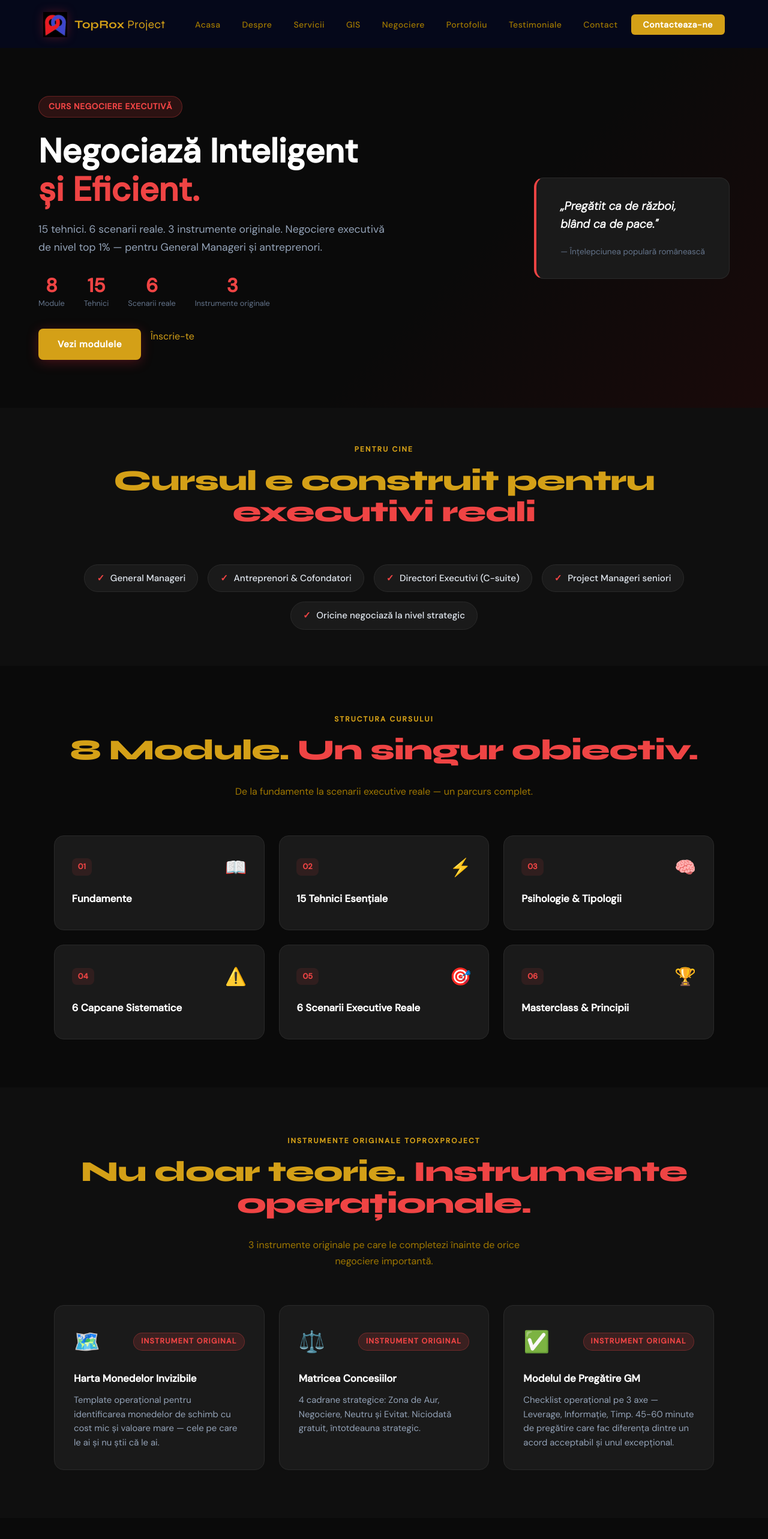
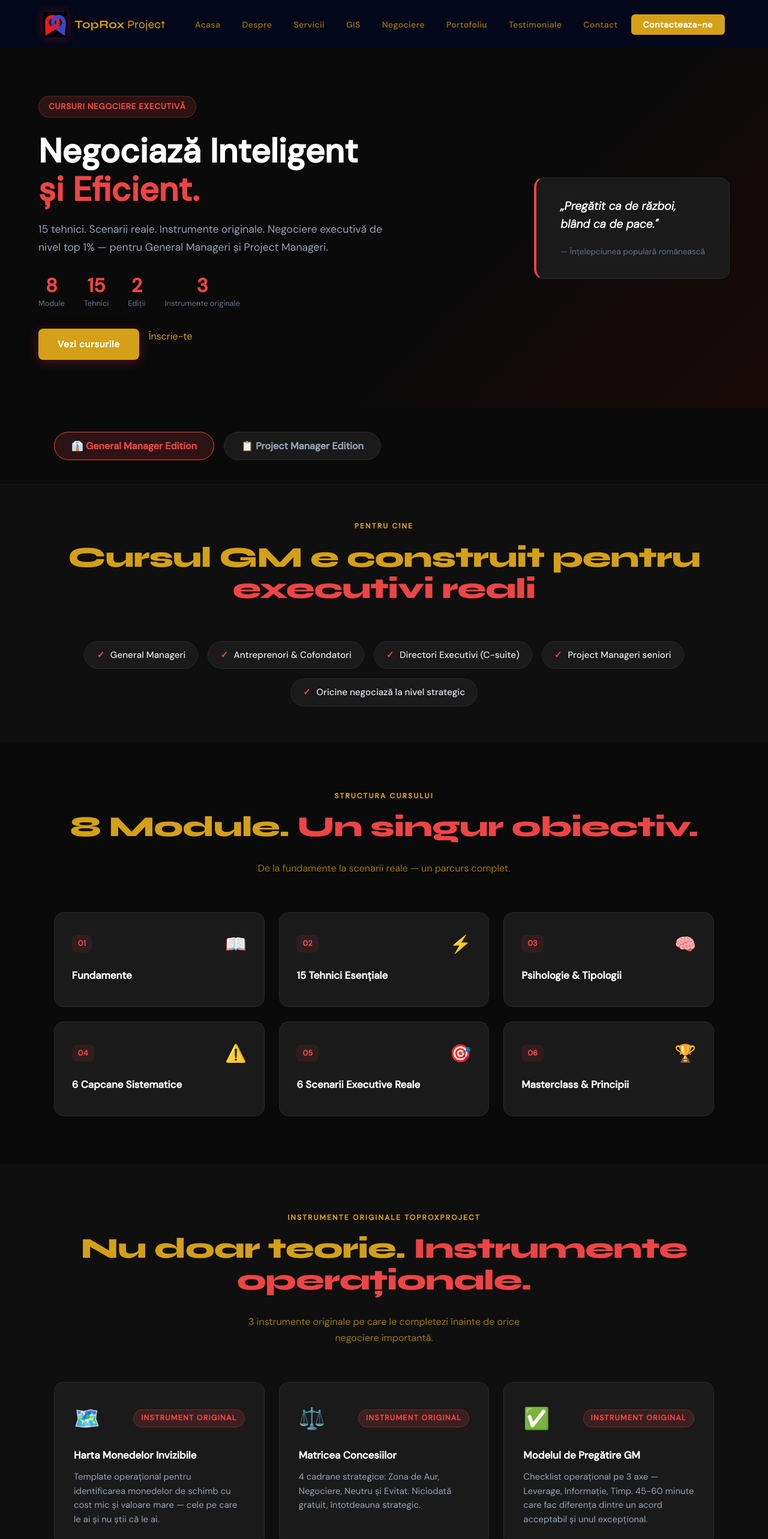
Before and after one commit to TopRoxProject/toprox-website, a React (Create React App) app: page /negociere in a window 1280 px wide. Shown: the top 2566 px of the page at 60% size. Built offline with nearby package versions, Linux system fonts and the light colour scheme; the HTML template or start-up script is replaced by a standard one.

Commit message:
Update Negociere.js

```diff
--- a/src/pages/Negociere.js
+++ b/src/pages/Negociere.js
@@ -1,67 +1,38 @@
 import React, { useState } from 'react';
 import './Negociere.css';
 
-const modules = [
-  {
-    icon: '📖',
-    nr: '01',
-    title: 'Fundamente',
-    desc: 'BATNA, ZOPA, interese vs. poziții. Câmpul de negociere: Leverage × Informație × Timp.',
-  },
-  {
-    icon: '⚡',
-    nr: '02',
-    title: '15 Tehnici Esențiale',
-    desc: 'Ancorare, reframing, bundling, întrebări calibrate, tăcere strategică, labeling, mirroring, reciprocitate și altele.',
-  },
-  {
-    icon: '🧠',
-    nr: '03',
-    title: 'Psihologie & Tipologii',
-    desc: 'Mecanisme cognitive, aversiunea față de pierdere, efectul de ancorare. 4 profiluri de negociatori.',
-  },
-  {
-    icon: '⚠️',
-    nr: '04',
-    title: '6 Capcane Sistematice',
-    desc: 'Greșelile care costă acorduri: concesii unilaterale, urgența auto-impusă, negocierea cu tine însuți.',
-  },
-  {
-    icon: '🎯',
-    nr: '05',
-    title: '6 Scenarii Executive Reale',
-    desc: 'Cofondatori, VC, C-suite, renegociere contract, autonomie vs. holding, M&A.',
-  },
-  {
-    icon: '🏆',
-    nr: '06',
-    title: 'Masterclass & Principii',
-    desc: 'Negocierea înainte de negociere. BATNA strategică. 10 proverbe-ancoră. Axiomele negociatorului.',
-  },
+const modulesGM = [
+  { icon: '📖', nr: '01', title: 'Fundamente', desc: 'BATNA, ZOPA, interese vs. poziții. Câmpul de negociere: Leverage × Informație × Timp.' },
+  { icon: '⚡', nr: '02', title: '15 Tehnici Esențiale', desc: 'Ancorare, reframing, bundling, întrebări calibrate, tăcere strategică, labeling, mirroring, reciprocitate și altele.' },
+  { icon: '🧠', nr: '03', title: 'Psihologie & Tipologii', desc: 'Mecanisme cognitive, aversiunea față de pierdere, efectul de ancorare. 4 profiluri de negociatori.' },
+  { icon: '⚠️', nr: '04', title: '6 Capcane Sistematice', desc: 'Greșelile care costă acorduri: concesii unilaterale, urgența auto-impusă, negocierea cu tine însuți.' },
+  { icon: '🎯', nr: '05', title: '6 Scenarii Executive Reale', desc: 'Cofondatori, VC, C-suite, renegociere contract, autonomie vs. holding, M&A.' },
+  { icon: '🏆', nr: '06', title: 'Masterclass & Principii', desc: 'Negocierea înainte de negociere. BATNA strategică. 10 proverbe-ancoră. Axiomele negociatorului.' },
 ];
 
-const instrumente = [
-  {
-    icon: '🗺️',
-    title: 'Harta Monedelor Invizibile',
-    desc: 'Template operațional pentru identificarea monedelor de schimb cu cost mic și valoare mare — cele pe care le ai și nu știi că le ai.',
-    tag: 'Instrument original',
-  },
-  {
-    icon: '⚖️',
-    title: 'Matricea Concesiilor',
-    desc: '4 cadrane strategice: Zona de Aur, Negociere, Neutru și Evitat. Niciodată gratuit, întotdeauna strategic.',
-    tag: 'Instrument original',
-  },
-  {
-    icon: '✅',
-    title: 'Modelul de Pregătire GM',
-    desc: 'Checklist operațional pe 3 axe — Leverage, Informație, Timp. 45-60 minute de pregătire care fac diferența dintre un acord acceptabil și unul excepțional.',
-    tag: 'Instrument original',
-  },
+const modulesPM = [
+  { icon: '📖', nr: '01', title: 'Fundamente PM', desc: 'BATNA, ZOPA și Triple Constraint — instrumentul central de negociere în PM. Scope, timp și cost ca monede de schimb.' },
+  { icon: '⚡', nr: '02', title: '15 Tehnici cu exemple PM', desc: 'Ancorare, bundling, ofertă condiționată, labeling — fiecare tehnică cu exemple concrete din proiecte reale.' },
+  { icon: '🧠', nr: '03', title: 'Psihologie & EQ în PM', desc: 'Stakeholder management, cititul camerei, inteligență emoțională aplicată în gestionarea echipelor și clienților.' },
+  { icon: '👥', nr: '04', title: '4 Tipologii de Stakeholderi', desc: 'Cum recunoști și gestionezi fiecare profil: sponsorul, clientul, echipa internă, stakeholderul rezistent.' },
+  { icon: '⚠️', nr: '05', title: '6 Capcane în PM', desc: 'Greșelile care generează scope creep și întârzieri: acceptarea informală, lipsa BATNA, urgența auto-impusă.' },
+  { icon: '🎯', nr: '06', title: '4 Scenarii Reale PM', desc: 'Scope creep, deadline agresiv, stakeholder rezistent, renegociere contract — strategii pas cu pas.' },
+  { icon: '🏆', nr: '07', title: 'Masterclass PM', desc: 'Negocierea continuă în proiecte. Mastering Scope & Timeline Negotiation. Nivelul avansat.' },
 ];
 
-const scenarii = [
+const instrumenteGM = [
+  { icon: '🗺️', title: 'Harta Monedelor Invizibile', desc: 'Template operațional pentru identificarea monedelor de schimb cu cost mic și valoare mare — cele pe care le ai și nu știi că le ai.', tag: 'Instrument original' },
+  { icon: '⚖️', title: 'Matricea Concesiilor', desc: '4 cadrane strategice: Zona de Aur, Negociere, Neutru și Evitat. Niciodată gratuit, întotdeauna strategic.', tag: 'Instrument original' },
+  { icon: '✅', title: 'Modelul de Pregătire GM', desc: 'Checklist operațional pe 3 axe — Leverage, Informație, Timp. 45-60 minute care fac diferența dintre un acord acceptabil și unul excepțional.', tag: 'Instrument original' },
+];
+
+const instrumentePM = [
+  { icon: '🔺', title: 'Triple Constraint Negotiation', desc: 'Scope, timp și cost ca instrumente de negociere. Dacă una se schimbă, ai dreptul și obligația să negociezi celelalte două.', tag: 'Instrument original' },
+  { icon: '🗺️', title: 'Harta Monedelor PM', desc: 'Timeline, prioritate backlog, vizibilitate, resurse, risc asumat, flexibilitate scope — monedele invizibile ale PM-ului.', tag: 'Instrument original' },
+  { icon: '✅', title: 'Checklist Negociere Scope', desc: 'Template operațional pentru orice negociere de scope sau deadline cu stakeholderii. BATNA, ZOPA și monede pregătite înainte de întâlnire.', tag: 'Instrument original' },
+];
+
+const scenariiGM = [
   { icon: '🤝', title: 'Conflict între cofondatori', desc: 'Scop, control și exit într-un startup Series B.' },
   { icon: '💰', title: 'Negociere cu investitor VC', desc: 'Termeni de diluție, board seat și anti-dilution.' },
   { icon: '👔', title: 'Salariu C-suite', desc: 'Pachet complet: salariu, bonus, phantom equity, autonomie.' },
@@ -70,31 +41,43 @@ const scenarii = [
   { icon: '🔀', title: 'M&A: termeni de achiziție', desc: 'Cumpărarea unui competitor cu atașament emoțional al vânzătorului.' },
 ];
 
+const scenariiPM = [
+  { icon: '📦', title: 'Scope Creep necontrolat', desc: 'Stakeholderul extinde informal scopul cu features noi — cum transformi fiecare cerere într-un schimb explicit.' },
+  { icon: '⏰', title: 'Deadline agresiv impus de client', desc: 'Clientul cere livrare imposibilă — cum negociezi MVP + fază 2 fără să pierzi proiectul.' },
+  { icon: '🚧', title: 'Stakeholder rezistent la schimbare', desc: 'Cum obții buy-in de la un stakeholder care blochează decizii critice de proiect.' },
+  { icon: '🔄', title: 'Renegociere contract în proiect activ', desc: 'Condițiile s-au schimbat la jumătatea proiectului — cum renegociezi fără să deteriorezi relația.' },
+];
+
 export default function Negociere() {
+  const [activeTab, setActiveTab] = useState('gm');
   const [activeModule, setActiveModule] = useState(null);
+
+  const modules = activeTab === 'gm' ? modulesGM : modulesPM;
+  const instrumente = activeTab === 'gm' ? instrumenteGM : instrumentePM;
+  const scenarii = activeTab === 'gm' ? scenariiGM : scenariiPM;
+  const accentColor = activeTab === 'gm' ? '#ef4444' : '#3b82f6';
 
   return (
     <div className="neg-page">
 
-      {/* HERO */}
       <section className="neg-hero">
         <div className="neg-hero-inner">
-          <div className="neg-hero-label">Curs Negociere Executivă</div>
+          <div className="neg-hero-label">Cursuri Negociere Executivă</div>
           <h1 className="neg-hero-title">
             Negociază Inteligent<br />
             <span className="accent-red">și Eficient.</span>
           </h1>
           <p className="neg-hero-sub">
-            15 tehnici. 6 scenarii reale. 3 instrumente originale. Negociere executivă de nivel top 1% — pentru General Manageri și antreprenori.
+            15 tehnici. Scenarii reale. Instrumente originale. Negociere executivă de nivel top 1% — pentru General Manageri și Project Manageri.
           </p>
           <div className="neg-hero-stats">
             <div className="neg-stat"><strong>8</strong><span>Module</span></div>
             <div className="neg-stat"><strong>15</strong><span>Tehnici</span></div>
-            <div className="neg-stat"><strong>6</strong><span>Scenarii reale</span></div>
+            <div className="neg-stat"><strong>2</strong><span>Ediții</span></div>
             <div className="neg-stat"><strong>3</strong><span>Instrumente originale</span></div>
           </div>
           <div className="neg-hero-actions">
-            <a href="#neg-modules" className="btn-primary">Vezi modulele</a>
+            <a href="#neg-tabs" className="btn-primary">Vezi cursurile</a>
             <a href="#contact" className="btn-secondary">Înscrie-te</a>
           </div>
         </div>
@@ -106,47 +89,69 @@ export default function Negociere() {
         </div>
       </section>
 
-      {/* PENTRU CINE */}
+      <section className="neg-tabs-section" id="neg-tabs">
+        <div className="neg-tabs-inner">
+          <div className="neg-tabs">
+            <button className={`neg-tab ${activeTab === 'gm' ? 'active red' : ''}`} onClick={() => { setActiveTab('gm'); setActiveModule(null); }}>
+              👔 General Manager Edition
+            </button>
+            <button className={`neg-tab ${activeTab === 'pm' ? 'active blue' : ''}`} onClick={() => { setActiveTab('pm'); setActiveModule(null); }}>
+              📋 Project Manager Edition
+            </button>
+          </div>
+        </div>
+      </section>
+
       <section className="neg-for">
         <div className="neg-for-inner">
           <div className="section-header">
             <div className="section-label">Pentru cine</div>
             <h2 className="section-title">
-              Cursul e construit pentru <span className="accent-red">executivi reali</span>
+              {activeTab === 'gm' ? (
+                <span>Cursul GM e construit pentru <span className="accent-red">executivi reali</span></span>
+              ) : (
+                <span>Cursul PM e construit pentru <span className="accent-blue">project manageri reali</span></span>
+              )}
             </h2>
           </div>
           <div className="neg-for-grid">
-            {['General Manageri', 'Antreprenori & Cofondatori', 'Directori Executivi (C-suite)', 'Project Manageri seniori', 'Oricine negociază la nivel strategic'].map((item, i) => (
-              <div className="neg-for-item" key={i}>
-                <span className="check-red">✓</span>
-                <span>{item}</span>
-              </div>
-            ))}
+            {activeTab === 'gm' ? (
+              ['General Manageri', 'Antreprenori & Cofondatori', 'Directori Executivi (C-suite)', 'Project Manageri seniori', 'Oricine negociază la nivel strategic'].map((item, i) => (
+                <div className="neg-for-item" key={i}>
+                  <span className="check-red">✓</span>
+                  <span>{item}</span>
+                </div>
+              ))
+            ) : (
+              ['Project Manageri', 'Program Manageri', 'Scrum Masters & Agile Coaches', 'Team Leads tehnici', 'Oricine gestionează scope și stakeholderi'].map((item, i) => (
+                <div className="neg-for-item blue" key={i}>
+                  <span className="check-blue">✓</span>
+                  <span>{item}</span>
+                </div>
+              ))
+            )}
           </div>
         </div>
       </section>
 
-      {/* MODULE */}
       <section className="neg-modules" id="neg-modules">
         <div className="neg-modules-inner">
           <div className="section-header">
             <div className="section-label">Structura cursului</div>
             <h2 className="section-title">
-              8 Module. <span className="accent-red">Un singur obiectiv.</span>
+              {activeTab === 'gm' ? (
+                <span>8 Module. <span className="accent-red">Un singur obiectiv.</span></span>
+              ) : (
+                <span>7 Module. <span className="accent-blue">Zero scope creep.</span></span>
+              )}
             </h2>
-            <p className="section-sub">
-              De la fundamente la scenarii executive reale — un parcurs complet.
-            </p>
+            <p className="section-sub">De la fundamente la scenarii reale — un parcurs complet.</p>
           </div>
           <div className="neg-modules-grid">
             {modules.map((m, i) => (
-              <div
-                className={`neg-module-card ${activeModule === i ? 'active' : ''}`}
-                key={i}
-                onClick={() => setActiveModule(activeModule === i ? null : i)}
-              >
+              <div className={`neg-module-card ${activeModule === i ? 'active' : ''} ${activeTab}`} key={i} onClick={() => setActiveModule(activeModule === i ? null : i)}>
                 <div className="neg-module-top">
-                  <span className="neg-module-nr">{m.nr}</span>
+                  <span className={`neg-module-nr ${activeTab}`}>{m.nr}</span>
                   <span className="neg-module-icon">{m.icon}</span>
                 </div>
                 <h3>{m.title}</h3>
@@ -157,24 +162,21 @@ export default function Negociere() {
         </div>
       </section>
 
-      {/* INSTRUMENTE ORIGINALE */}
       <section className="neg-tools">
         <div className="neg-tools-inner">
           <div className="section-header">
             <div className="section-label">Instrumente originale TopRoxProject</div>
             <h2 className="section-title">
-              Nu doar teorie. <span className="accent-red">Instrumente operaționale.</span>
+              Nu doar teorie. <span style={{color: accentColor}}>Instrumente operaționale.</span>
             </h2>
-            <p className="section-sub">
-              3 instrumente originale pe care le completezi înainte de orice negociere importantă.
-            </p>
+            <p className="section-sub">3 instrumente originale pe care le completezi înainte de orice negociere importantă.</p>
           </div>
           <div className="neg-tools-grid">
             {instrumente.map((t, i) => (
-              <div className="neg-tool-card" key={i}>
+              <div className={`neg-tool-card ${activeTab}`} key={i}>
                 <div className="neg-tool-top">
                   <span className="neg-tool-icon">{t.icon}</span>
-                  <span className="service-tag red">{t.tag}</span>
+                  <span className={`service-tag ${activeTab === 'gm' ? 'red' : 'blue'}`}>{t.tag}</span>
                 </div>
                 <h3>{t.title}</h3>
                 <p>{t.desc}</p>
@@ -184,21 +186,22 @@ export default function Negociere() {
         </div>
       </section>
 
-      {/* SCENARII */}
       <section className="neg-scenarii">
         <div className="neg-scenarii-inner">
           <div className="section-header">
             <div className="section-label">Scenarii reale</div>
             <h2 className="section-title">
-              6 situații din <span className="accent-red">viața ta executivă</span>
+              {activeTab === 'gm' ? (
+                <span>6 situații din <span className="accent-red">viața ta executivă</span></span>
+              ) : (
+                <span>4 situații din <span className="accent-blue">viața ta de PM</span></span>
+              )}
             </h2>
-            <p className="section-sub">
-              Fiecare scenariu vine cu abordarea greșită, abordarea corectă și rezultatul concret.
-            </p>
+            <p className="section-sub">Fiecare scenariu vine cu abordarea greșită, abordarea corectă și rezultatul concret.</p>
           </div>
           <div className="neg-scenarii-grid">
             {scenarii.map((s, i) => (
-              <div className="neg-scenariu-card" key={i}>
+              <div className={`neg-scenariu-card ${activeTab}`} key={i}>
                 <span className="neg-scenariu-icon">{s.icon}</span>
                 <h3>{s.title}</h3>
                 <p>{s.desc}</p>
@@ -208,7 +211,6 @@ export default function Negociere() {
         </div>
       </section>
 
-      {/* PROVERB */}
       <section className="neg-proverb">
         <div className="neg-proverb-inner">
           <h2>„Omul înțelept nu termină negocierea la semnătură.<br />O începe din nou în ziua următoare."</h2>
@@ -216,7 +218,6 @@ export default function Negociere() {
         </div>
       </section>
 
-      {/* CTA */}
       <section className="neg-cta">
         <div className="neg-cta-inner">
           <h2>Ești pregătit să negociezi la nivel top 1%?</h2>
```
